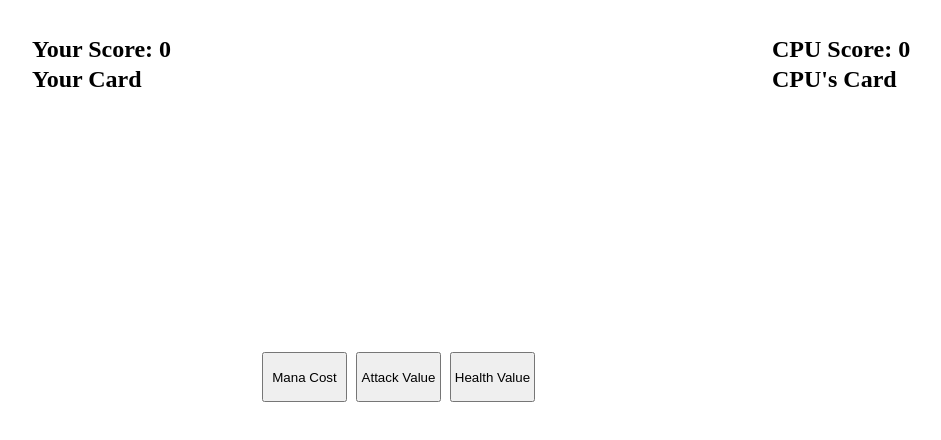
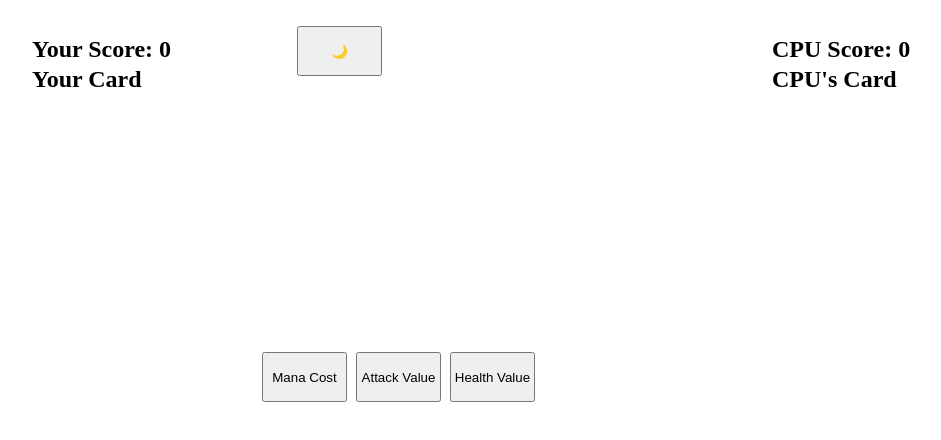
Before and after one commit to kuyakevin/phase-1-project, a plain HTML site: page index.html in a window 1280 px wide. Shown: the whole page, without its empty margins (138-1079 px from the left). Drawn offline with Linux system fonts and the light colour scheme; no server answers.

Commit message:
Added button for dark and light mode.

```diff
--- a/index.html
+++ b/index.html
@@ -9,7 +9,7 @@
 </head>
 <body>
     <div><h1 id="messageDisplay"></h1></div>
-
+        <button id="themeSelector"></button>
         <div id="user-Current">
             <div id="header">
                 <h2 id="user-Score">Your Score: 0</h2>
```
